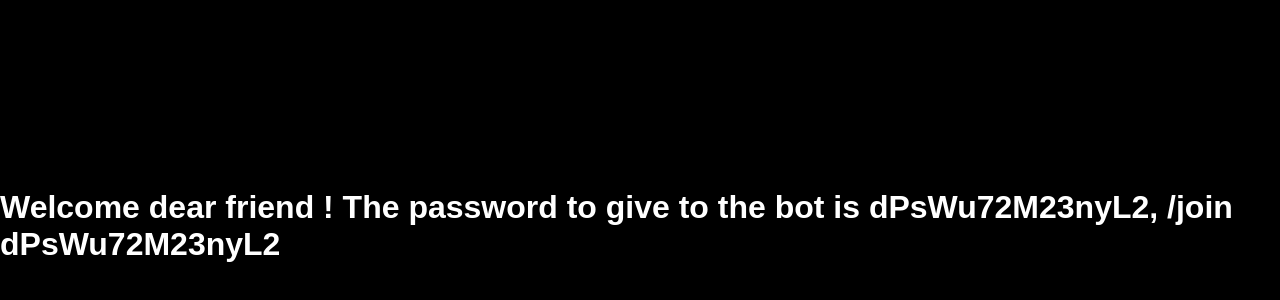
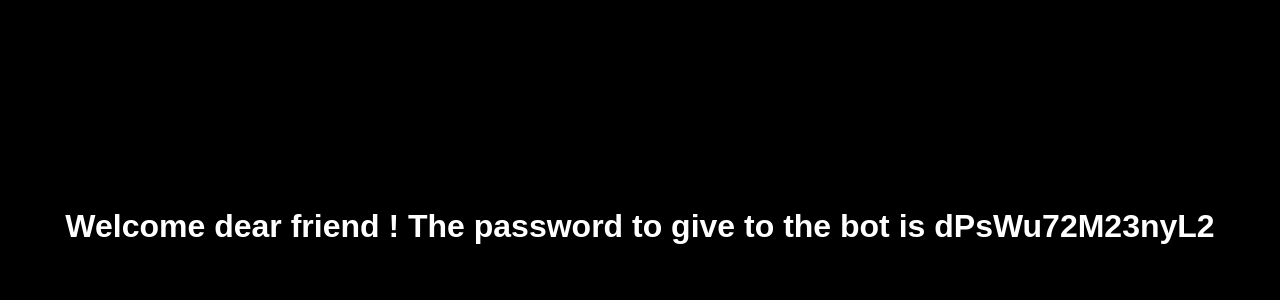
Before and after one commit to CTF-HH-2023/Telegram-Bot, a website: page html/yes.html in a window 1280 px wide. Shown: the part 174-474 px from the top of the page. Drawn offline with Linux system fonts and the light colour scheme.

Commit message:
changes for docker + logic

```diff
--- a/html/yes.html
+++ b/html/yes.html
@@ -18,6 +18,6 @@
   </style>
 </head>
 <body>
-  <h1>Welcome dear friend ! The password to give to the bot is dPsWu72M23nyL2, /join dPsWu72M23nyL2</h1>
+  <h1>Welcome dear friend ! The password to give to the bot is dPsWu72M23nyL2</h1>
 </body>
 </html>
```
